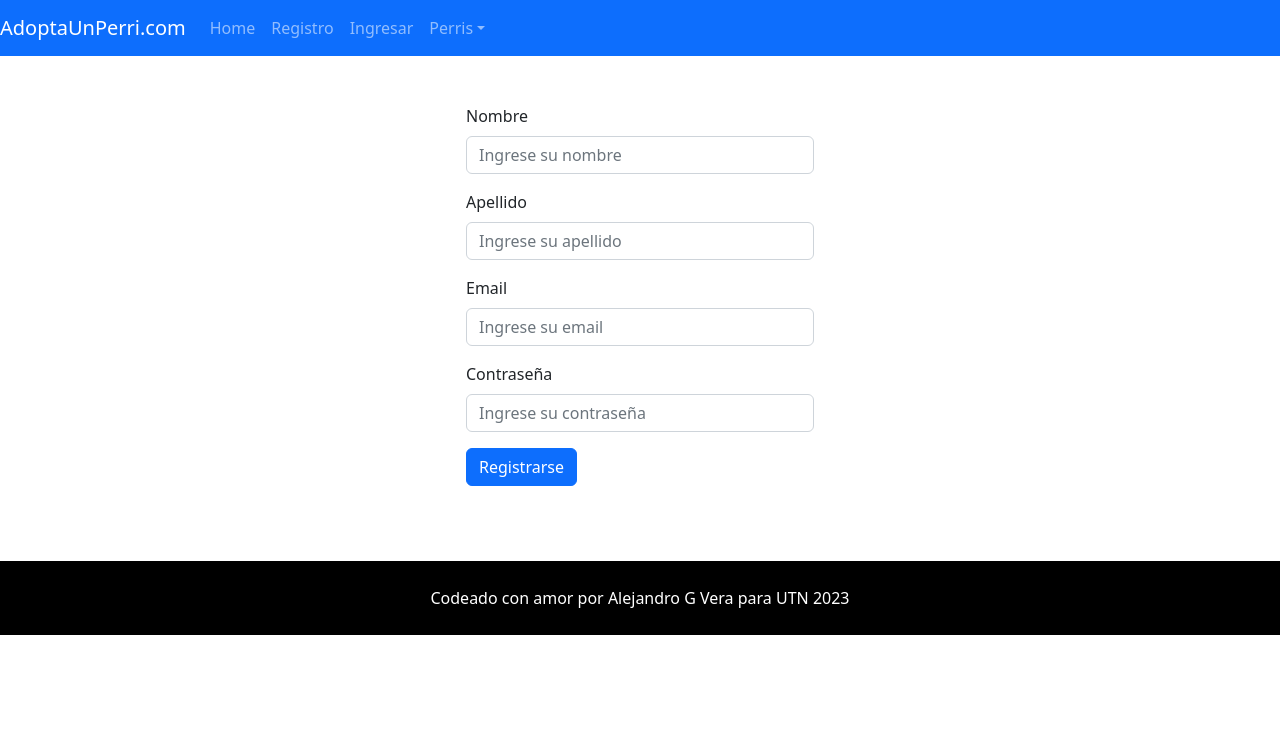
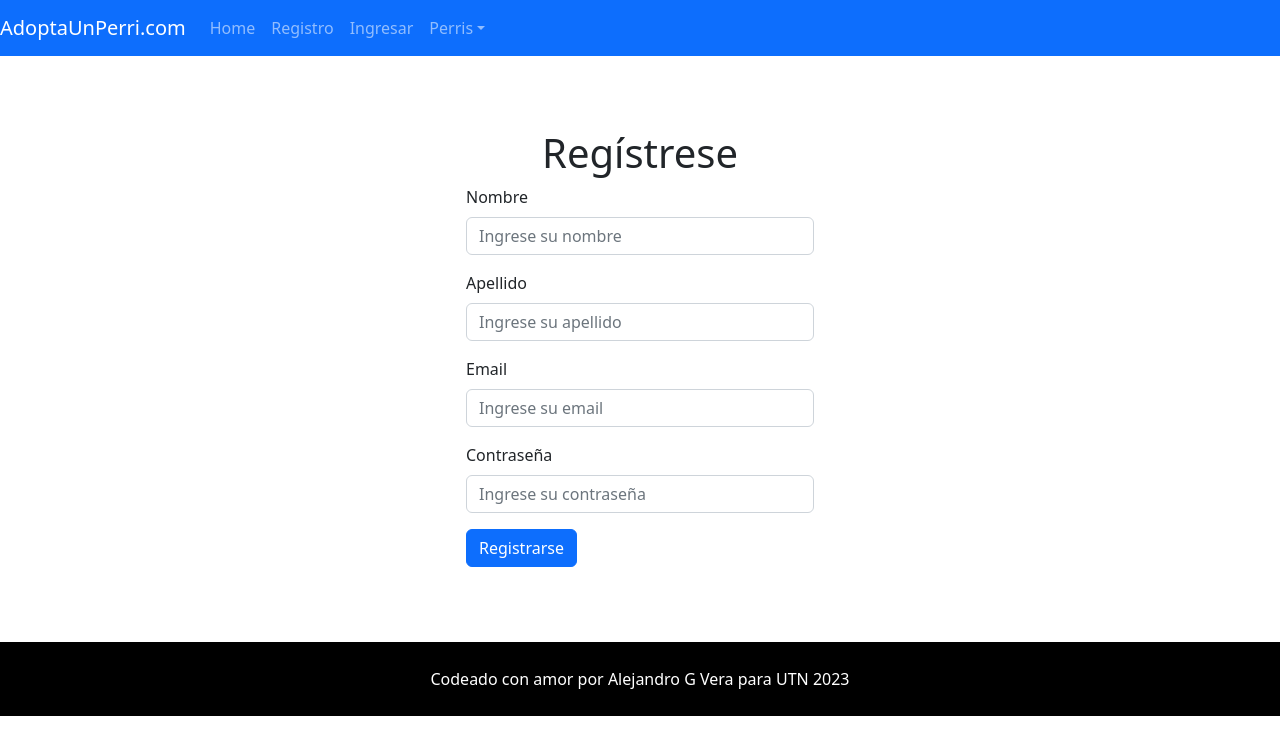
Before and after one commit to AlexielArdilla/TP-FINAL-REACT-UTN, a React (Create React App) app: page /alta in a window 1280 px wide. Shown: the top 754 px of the page. Built offline with nearby package versions, Linux system fonts and the light colour scheme.

Commit message:
Agregué h1 a registro y login todo anda OK

```diff
--- a/src/Pages/Login.jsx
+++ b/src/Pages/Login.jsx
@@ -29,6 +29,7 @@ function Login() {
         <div className="col-md-4">
         </div>
         <div className="col-md-4">
+          <h1>Ingrese</h1>
           <Form onSubmit={handleSubmit(onSubmit)}>
             <Form.Group className="mb-3" controlId="formBasicEmail">
               <Form.Label>Email</Form.Label>
@@ -89,8 +90,6 @@ function Login() {
           <br />
           <br />
           <br />
-          <br />
-          <br />
         </div>
         <div className="col-md-4">
         </div>
--- a/src/Pages/Registro.jsx
+++ b/src/Pages/Registro.jsx
@@ -29,6 +29,7 @@ function Registro() {
       <div className="col-md-4">
       </div>
       <div className="col-md-4">
+        <h1>Regístrese</h1>
         <Form onSubmit={handleSubmit(onSubmit)}>
           <Form.Group className="mb-3" controlId="formBasicNombre">
             <Form.Label>Nombre</Form.Label>
--- a/src/index.js
+++ b/src/index.js
@@ -10,7 +10,9 @@ const root = ReactDOM.createRoot(document.getElementById('root'));
 root.render(
   <React.StrictMode>
     <App />
-  </React.StrictMode>
+  </React.StrictMode>/*Ojo con esto*/
+
+
 );
 
 // If you want to start measuring performance in your app, pass a function
```
